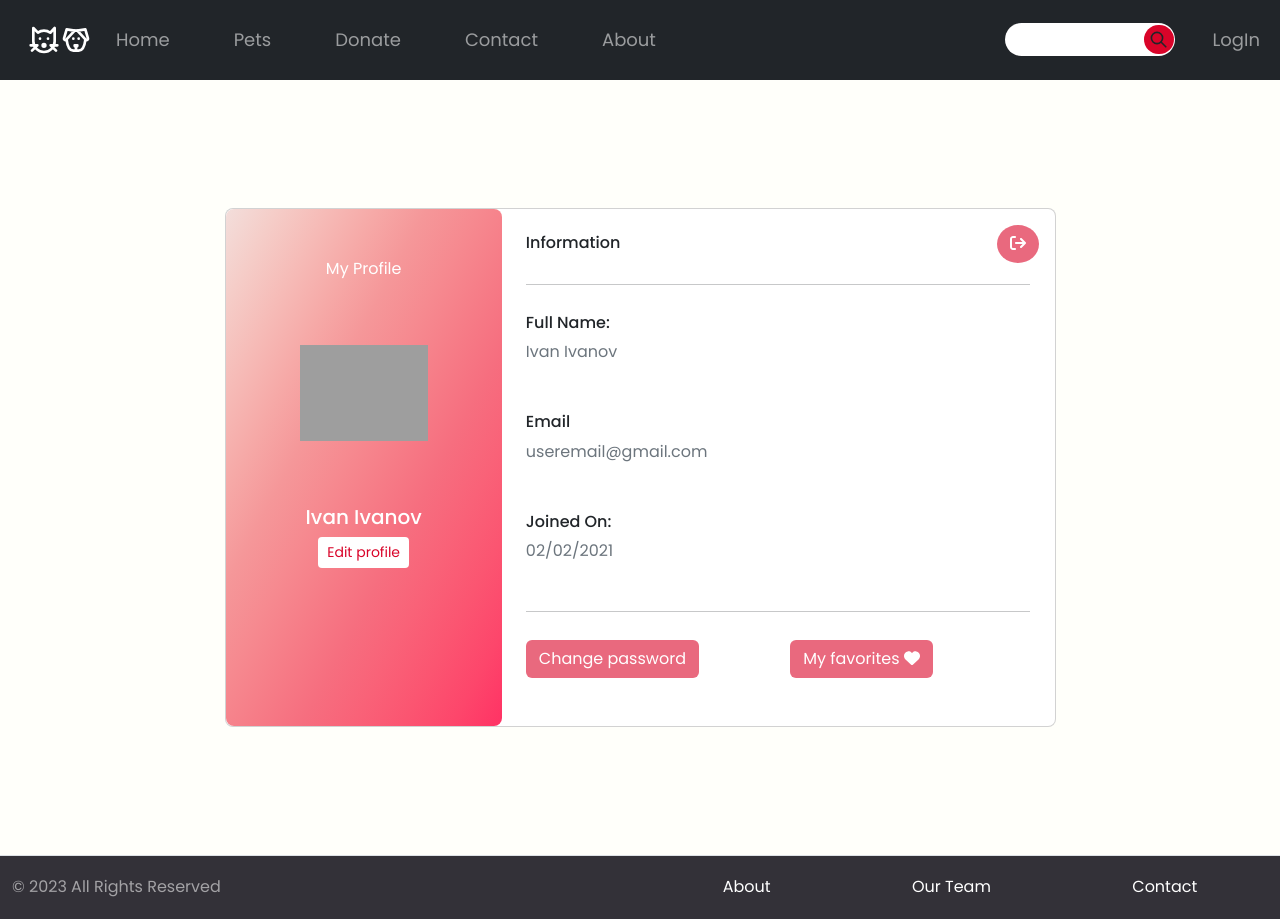
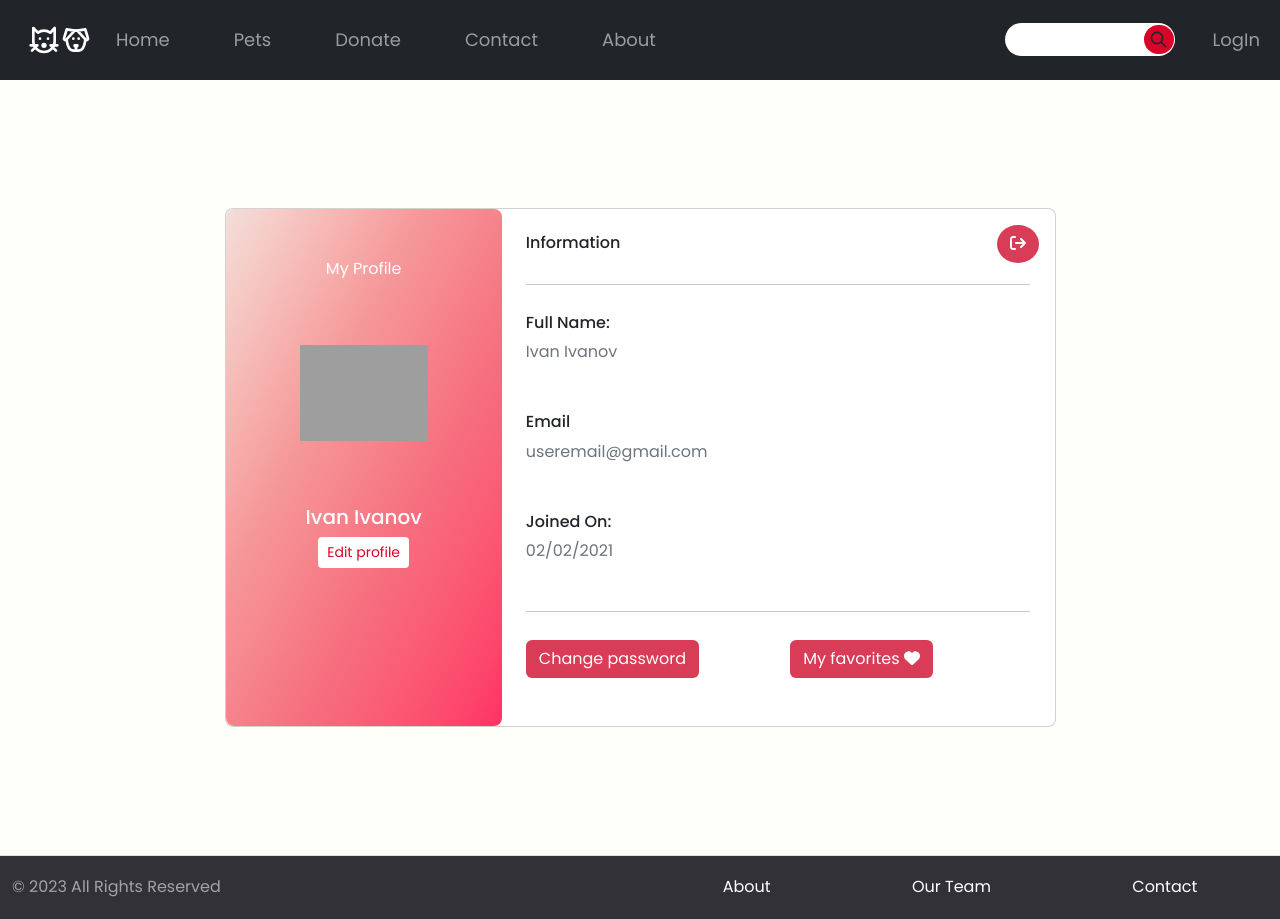
Before and after one commit to AlonaVladymyrovaTrinity/AdoptTheDreamApp-Front, a React (Create React App) app: page /account in a window 1280 px wide. Built offline with nearby package versions, Linux system fonts and the light colour scheme; grey boxes are pictures that could not be loaded.

Commit message:
Changed color for icon

```diff
--- a/src/component/User/LoginSignUp.module.css
+++ b/src/component/User/LoginSignUp.module.css
@@ -88,7 +88,7 @@
   position: absolute;
   transform: translateX(0.8rem);
   font-size: 1.6rem;
-  color: var(--color-grey);
+  color: var(--color-icon-gray);
 }
 
 .loginForm > a {
--- a/src/component/layout/Header/Header.module.css
+++ b/src/component/layout/Header/Header.module.css
@@ -55,7 +55,6 @@
   padding-bottom: 4px;
   padding-inline: 5px; */
   background-color: var(--color-action-btn-hover) !important;
-  /* transform: scale(0.99); */
   box-shadow: 0 2px 5px var(--color-gray);
 }
 
--- a/src/index.css
+++ b/src/index.css
@@ -53,19 +53,22 @@
   --color-background: #fffffa;
   --color-txt: #333138;
   /* --color-btn: #ff312e; */
-  --color-btn: #e9697e;
+  /* --color-btn: #e9697e; */
+  --color-btn: #d83c56;
+
   --color-btn-hover: #fa9da6;
   --color-search-btn: #d90429;
   /* --color-action-btn: #ff312e; */
   --color-action-btn: #d90429;
 
-  --color-action-btn-hover: #ca485e;
+  --color-action-btn-hover: #fa7885;
   --color-header-footer: #333138;
   --color-white: #fff;
   --color-black: #000;
   --color-beige: #f3dedb;
   --color-transparent: transparent;
   --color-grey: #ffffff8c;
+  --color-icon-gray: #747171;
   --color-btn-nofavorites: #f0463a;
 }
 
```
